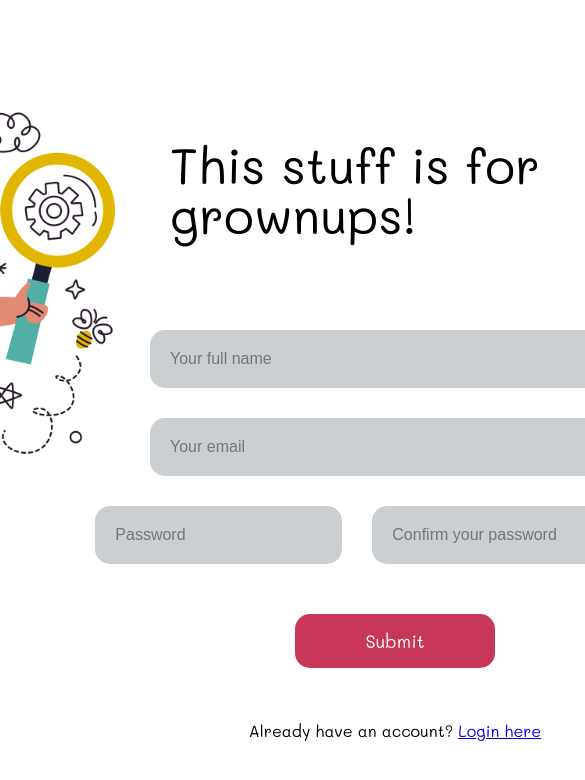
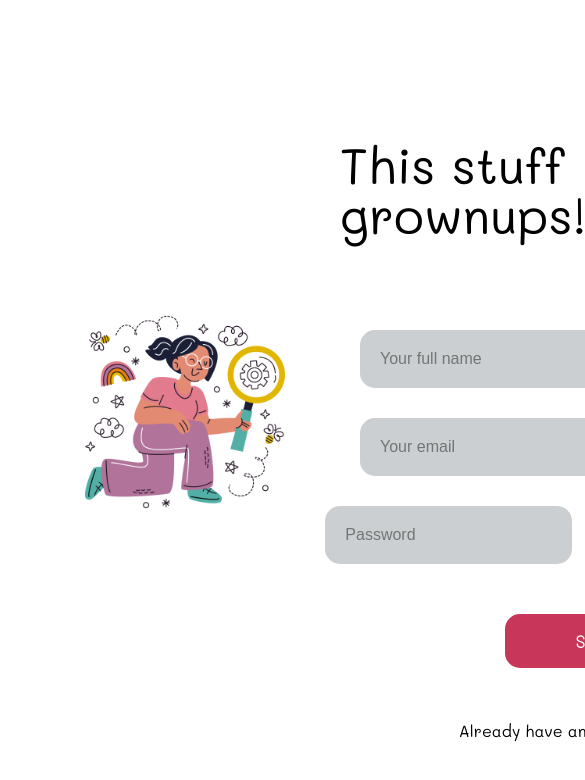
Before and after one commit to Qaizen/curious-chronicles, a React (Create React App) app in the folder client/: page /ParentSignup in a window 390 px wide. Shown: the top 780 px of the page, 585 px wide, since content can reach past the window. Built offline with nearby package versions, Linux system fonts and the light colour scheme; the HTML template or start-up script is replaced by a standard one.

Commit message:
fix screen responsiveness for parent signup

```diff
--- a/client/src/App.css
+++ b/client/src/App.css
@@ -147,8 +147,30 @@
     parent-signup-page
 */
 
+.parentRow {
+  display: flex;
+  flex-direction: row;
+  justify-content: center;
+
+}
+.grownUpContainer {
+  display: flex;
+  justify-content: center;
+  max-width: 80%;
+  height: auto;
+}
+
+.grownUpImg {
+  max-width: 100%;
+  min-width: 12.5rem;
+  height: auto;
+  object-fit: contain;
+}
+
+
 .Signup-body {
   padding: 85px;
+  display: flex;
 }
 
 .parTitle {
@@ -166,11 +188,18 @@
   padding: 20px;
 }
 
-.passwordInput {}
+.passwordInput {
+  display: flex;
+  align-items: center;
+  flex-direction: row;
+  margin-left: 2.5rem;
+}
 
 .form {
+  display: flex;
   max-width: 600px;
   margin: 20px;
+  justify-content: flex-start;
 }
 
 .emailFrom {
--- a/client/src/components/Pages/ParentSignup/ParentSignup.js
+++ b/client/src/components/Pages/ParentSignup/ParentSignup.js
@@ -1,14 +1,19 @@
+import React, { useState } from "react";
+import { Link } from "react-router-dom";
+import { useMutation } from "@apollo/client";
+import { ADD_USER } from "../../../utils/mutations.js";
 
-import React, { useState } from 'react';
-import { Link } from 'react-router-dom';
-import { useMutation } from '@apollo/client';
-import { ADD_USER } from '../../../utils/mutations.js';
-
-import Auth from '../../../utils/auth.js';
+import Auth from "../../../utils/auth.js";
 
 const ParentSignup = (props) => {
-  const [formState, setFormState] = useState({ name: '', email: '', password: '', confirmPassword: '', showPassword: false, });
-  const [errorState, setErrorState] = useState('');
+  const [formState, setFormState] = useState({
+    name: "",
+    email: "",
+    password: "",
+    confirmPassword: "",
+    showPassword: false,
+  });
+  const [errorState, setErrorState] = useState("");
 
   const [addUser, { error, data }] = useMutation(ADD_USER);
 
@@ -16,7 +21,7 @@ const ParentSignup = (props) => {
   const handleChange = (event) => {
     const { name, value, type, checked } = event.target;
 
-    if (type === 'checkbox') {
+    if (type === "checkbox") {
       setFormState({
         ...formState,
         [name]: checked,
@@ -35,9 +40,8 @@ const ParentSignup = (props) => {
     console.log(formState);
 
     try {
-
       if (formState.password !== formState.confirmPassword) {
-        setErrorState('Passwords do not match!');
+        setErrorState("Passwords do not match!");
         return;
       }
 
@@ -53,23 +57,26 @@ const ParentSignup = (props) => {
 
     // clear form values
     setFormState({
-      name: '',
-      email: '',
-      password: '',
-      confirmPassword: '',
+      name: "",
+      email: "",
+      password: "",
+      confirmPassword: "",
     });
   };
 
-
   return (
-
     <div className="Signup-body">
-      <div className='row'>
-        <img className="imgBook" src='./Photos/Grownup.png' alt="A bunny" />
-        <div className='col Mali'>
-
-          <h1 className='parTitle'>This stuff is for grownups!</h1>
-          <form onSubmit={handleFormSubmit} className='col  form'>
+      <div className="parentRow">
+        <div className="grownUpContainer">
+          <img
+            className="grownUpImg"
+            src="./Photos/Grownup.png"
+            alt="Girl Magnifying Glass"
+          />
+        </div>
+        <div className="col Mali">
+          <h1 className="parTitle">This stuff is for grownups!</h1>
+          <form onSubmit={handleFormSubmit} className="col  form">
             <input
               className="form-input emailFrom"
               placeholder="Your full name"
@@ -86,12 +93,12 @@ const ParentSignup = (props) => {
               value={formState.email}
               onChange={handleChange}
             />
-            <div className='row passwordInput'>
+            <div className="passwordInput">
               <input
                 className="form-input"
                 placeholder="Password"
                 name="password"
-                type={formState.showPassword ? 'text' : 'password'}
+                type={formState.showPassword ? "text" : "password"}
                 value={formState.password}
                 onChange={handleChange}
               />
@@ -99,7 +106,7 @@ const ParentSignup = (props) => {
                 className="form-input"
                 placeholder="Confirm your password"
                 name="confirmPassword"
-                type={formState.showPassword ? 'text' : 'password'}
+                type={formState.showPassword ? "text" : "password"}
                 value={formState.confirmPassword}
                 onChange={handleChange}
               />
@@ -114,13 +121,16 @@ const ParentSignup = (props) => {
               </label>
             </div>
             {errorState && (
-              <div className="my-3 p-3 bg-danger text-white" style={{ color: 'red' }}>
+              <div
+                className="my-3 p-3 bg-danger text-white"
+                style={{ color: "red" }}
+              >
                 {errorState}
               </div>
             )}
             <button
               className="btn btn-block btn-primary BtnRed"
-              style={{ cursor: 'pointer' }}
+              style={{ cursor: "pointer" }}
               type="submit"
             >
               Submit
@@ -129,14 +139,13 @@ const ParentSignup = (props) => {
           {/* <a href='/ChildSignup'>
           </a> */}
 
-          <p>Already have an account? <Link to="/login">Login here</Link></p>
-
+          <p>
+            Already have an account? <Link to="/login">Login here</Link>
+          </p>
         </div>
       </div>
     </div>
-
   );
 };
 
-
 export default ParentSignup;
```
